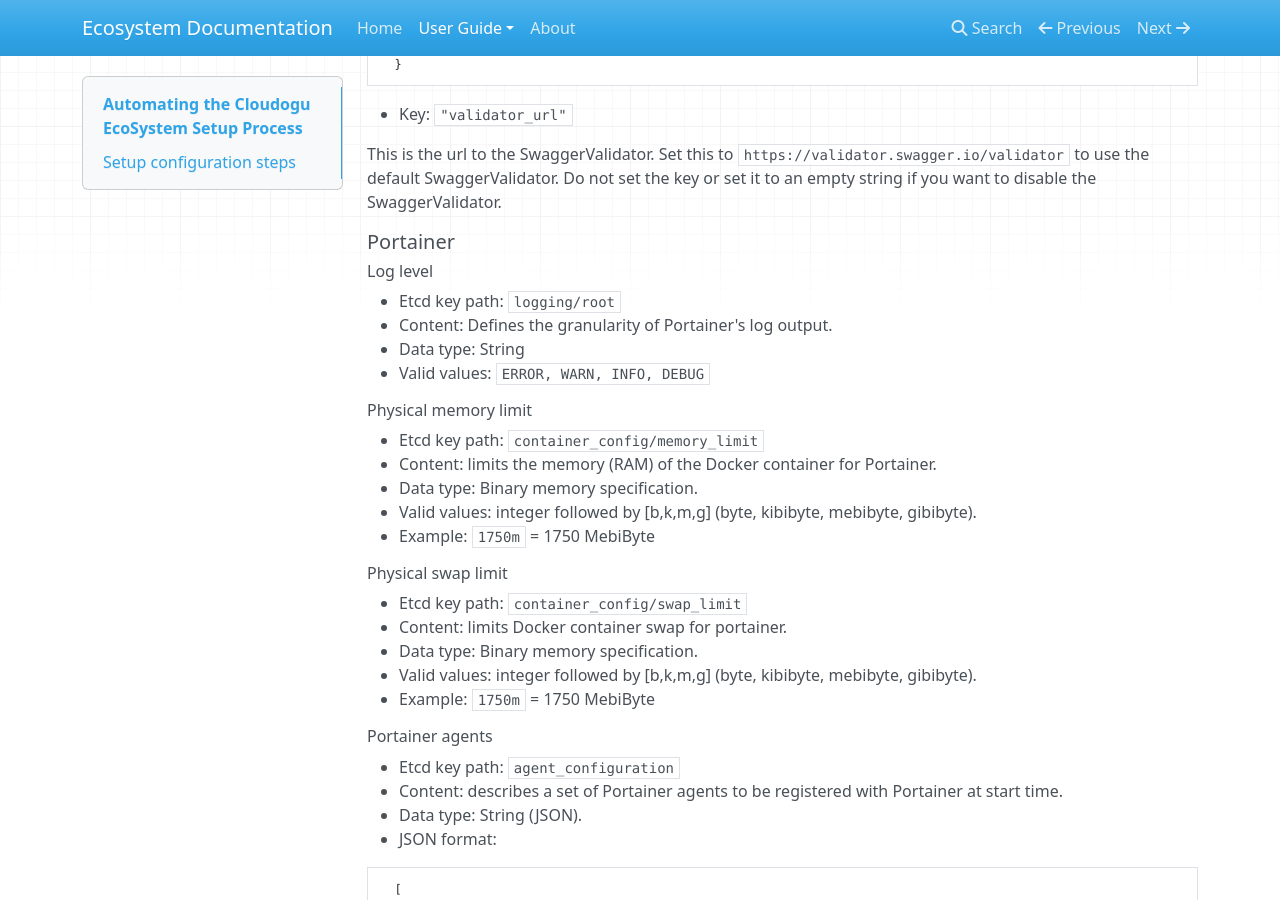
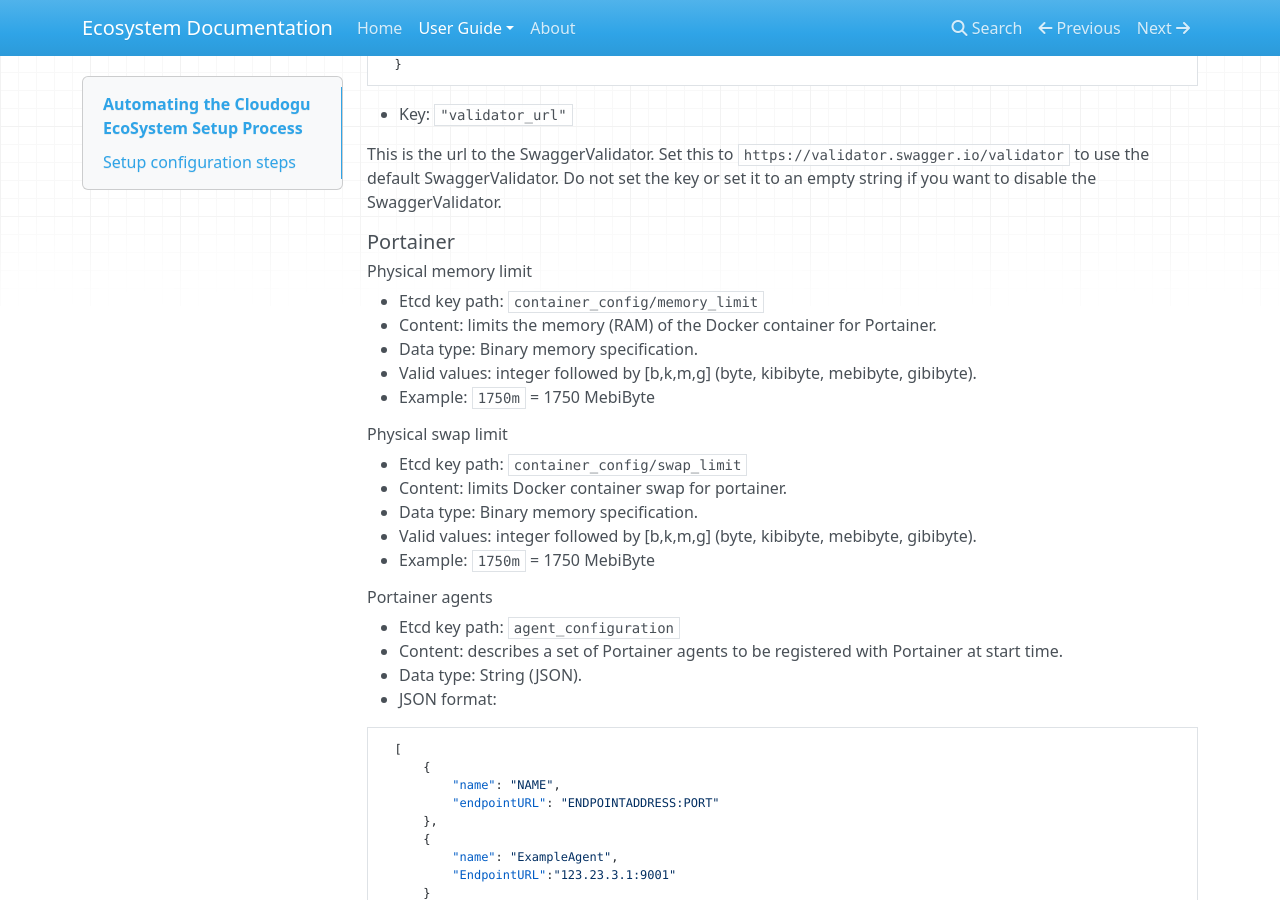
Before and after one commit to cloudogu/ecosystem, an MkDocs documentation site: the page built from docs/docs/user-guide/setup-json.md, in a window 1280 px wide and 900 px high, scrolled down 23386 px. Built offline with MkDocs 1.6.1, drawn with Linux system fonts in a browser that asks for light colours; nearby versions of some CDN libraries; old or Windows-style settings are respelled for this version of MkDocs.

Commit message:
Remove unnecessary log_level entry for portainer

```diff
--- a/docs/docs/user-guide/setup-json.md
+++ b/docs/docs/user-guide/setup-json.md
@@ -1115,12 +1115,6 @@ Can consist the following objects:
 
 ##### Portainer
 
-###### Log level
-* Etcd key path: `logging/root`
-* Content: Defines the granularity of Portainer's log output.
-* Data type: String
-* Valid values: `ERROR, WARN, INFO, DEBUG`
-
 ###### Physical memory limit
 * Etcd key path: `container_config/memory_limit`
 * Content: limits the memory (RAM) of the Docker container for Portainer.
```
